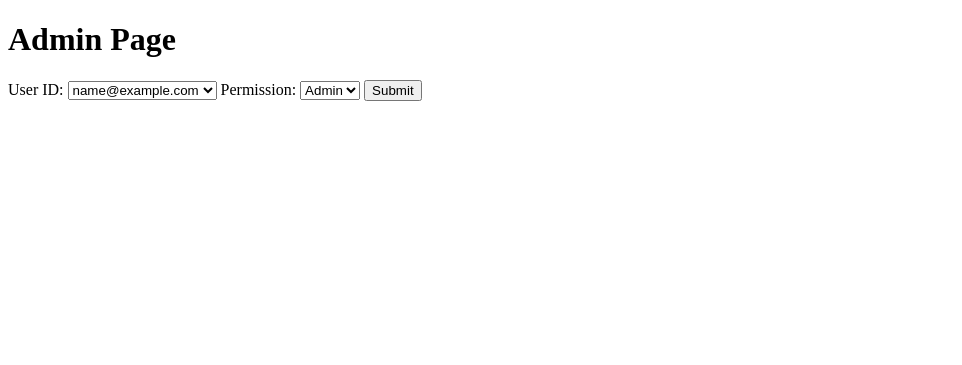
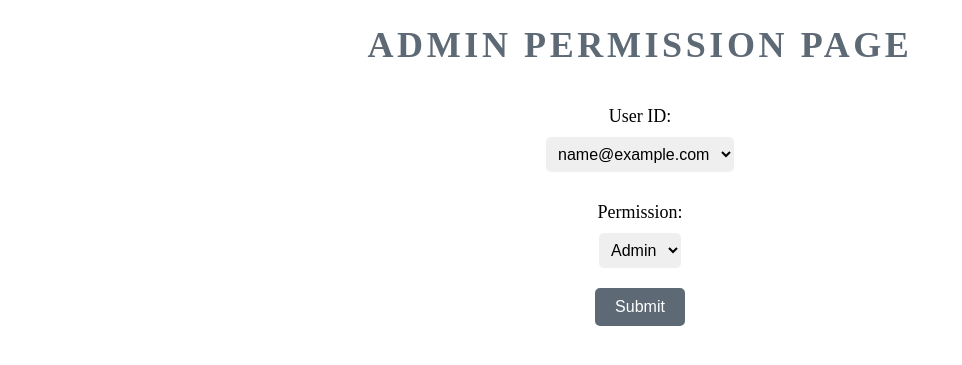
Before and after one commit to danielymw/django_chjinstagram, a Django app: template templates/content/adminpagepermiss.html in a window 1280 px wide. Shown: the top 365 px of the page, without its empty margins (0-962 px from the left). Run offline with Django 3.2, Linux system fonts and the light colour scheme; the template is opened without the code that fills it: values that come from a table or form of the project are taken from there, others are empty; tables that the repository leaves empty hold one stand-in row (values such as "Sample post").

Commit message:
퍼미션 수정

```diff
--- a/templates/content/adminpagepermiss.html
+++ b/templates/content/adminpagepermiss.html
@@ -5,10 +5,58 @@
     <!-- Jquery -->
     <script src="http://code.jquery.com/jquery-latest.min.js"></script>
 
-    <h1>Admin Page</h1>
+    <h1 class="admin-header">Admin Permission Page</h1>
 
-    <form method="post">
-      <label for="user_email">User ID:</label>
+    <style>
+        .admin-header {
+            text-align: center;
+            font-size: 36px;
+            font-weight: bold;
+            margin-bottom: 30px;
+            text-transform: uppercase;
+            letter-spacing: 0.1em;
+            color: #5d6975;
+        }
+
+        form {
+            display: flex;
+            flex-direction: column;
+            align-items: center;
+        }
+
+        label {
+            font-size: 18px;
+            margin: 10px 0;
+        }
+
+        select {
+            padding: 8px;
+            font-size: 16px;
+            border: none;
+            border-radius: 5px;
+            margin-bottom: 20px;
+        }
+
+        button {
+            background-color: #5d6975;
+            color: white;
+            font-size: 16px;
+            padding: 10px 20px;
+            border: none;
+            border-radius: 5px;
+            cursor: pointer;
+        }
+
+        button:hover {
+            background-color: #424f5b;
+        }
+
+    </style>
+
+
+
+    <form method="post" >
+        <label for="user_email" >User ID:</label>
         <select id="user_email" name="user_email">
             {% for user in users %}
                 <option value="user_email">{{ user.email }}</option>
```
Lines whose indentation alone changed are shown as unchanged.
